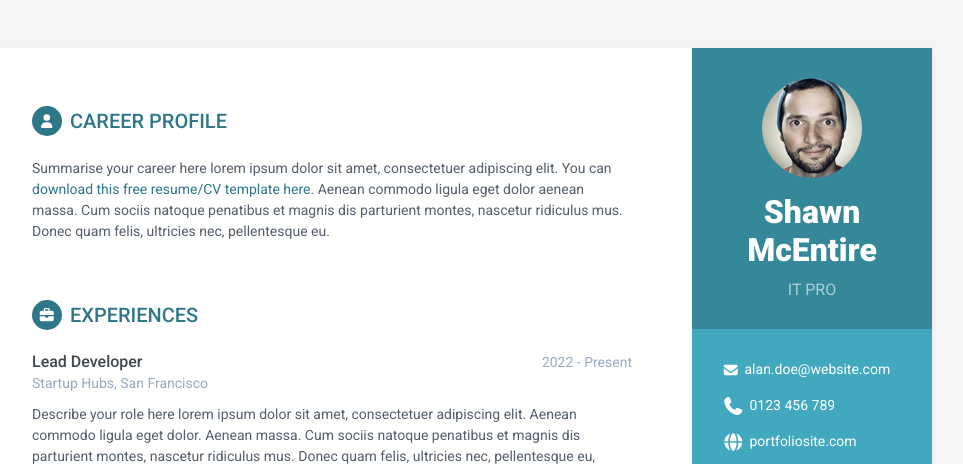
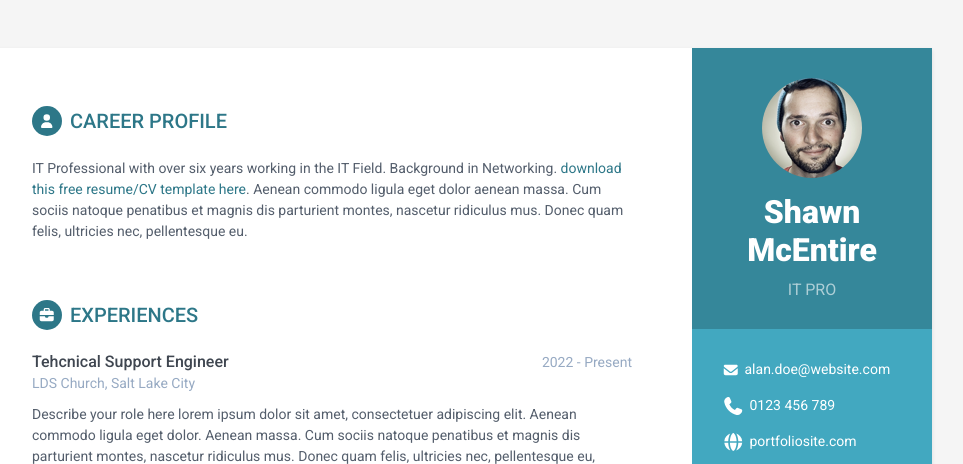
Before and after one commit to Smac2112/smac2112.github.io, a plain HTML site: page index.html in a window 1280 px wide. Shown: the top 464 px of the page, without its empty margins (188-1151 px from the left). Drawn offline with Linux system fonts and the light colour scheme.

Commit message:
Update index.html

```diff
--- a/index.html
+++ b/index.html
@@ -78,7 +78,7 @@
             <section class="section summary-section">
                 <h2 class="section-title"><span class="icon-holder"><i class="fa-solid fa-user"></i></span>Career Profile</h2>
                 <div class="summary">
-                    <p>Summarise your career here lorem ipsum dolor sit amet, consectetuer adipiscing elit. You can <a href="https://themes.3rdwavemedia.com/bootstrap-templates/resume/orbit-free-resume-cv-bootstrap-theme-for-developers/" target="_blank">download this free resume/CV template here</a>. Aenean commodo ligula eget dolor aenean massa. Cum sociis natoque penatibus et magnis dis parturient montes, nascetur ridiculus mus. Donec quam felis, ultricies nec, pellentesque eu.</p>
+                    <p>IT Professional with over six years working in the IT Field. Background in Networking. <a href="https://themes.3rdwavemedia.com/bootstrap-templates/resume/orbit-free-resume-cv-bootstrap-theme-for-developers/" target="_blank">download this free resume/CV template here</a>. Aenean commodo ligula eget dolor aenean massa. Cum sociis natoque penatibus et magnis dis parturient montes, nascetur ridiculus mus. Donec quam felis, ultricies nec, pellentesque eu.</p>
                 </div><!--//summary-->
             </section><!--//section-->
 
@@ -88,10 +88,10 @@
                 <div class="item">
                     <div class="meta">
                         <div class="upper-row">
-                            <h3 class="job-title">Lead Developer</h3>
+                            <h3 class="job-title">Tehcnical Support Engineer</h3>
                             <div class="time">2022 - Present</div>
                         </div><!--//upper-row-->
-                        <div class="company">Startup Hubs, San Francisco</div>
+                        <div class="company">LDS Church, Salt Lake City</div>
                     </div><!--//meta-->
                     <div class="details">
                         <p>Describe your role here lorem ipsum dolor sit amet, consectetuer adipiscing elit. Aenean commodo ligula eget dolor. Aenean massa. Cum sociis natoque penatibus et magnis dis parturient montes, nascetur ridiculus mus. Donec quam felis, ultricies nec, pellentesque eu, pretium quis, sem. Nulla consequat massa quis enim. Donec pede justo.</p>
```
